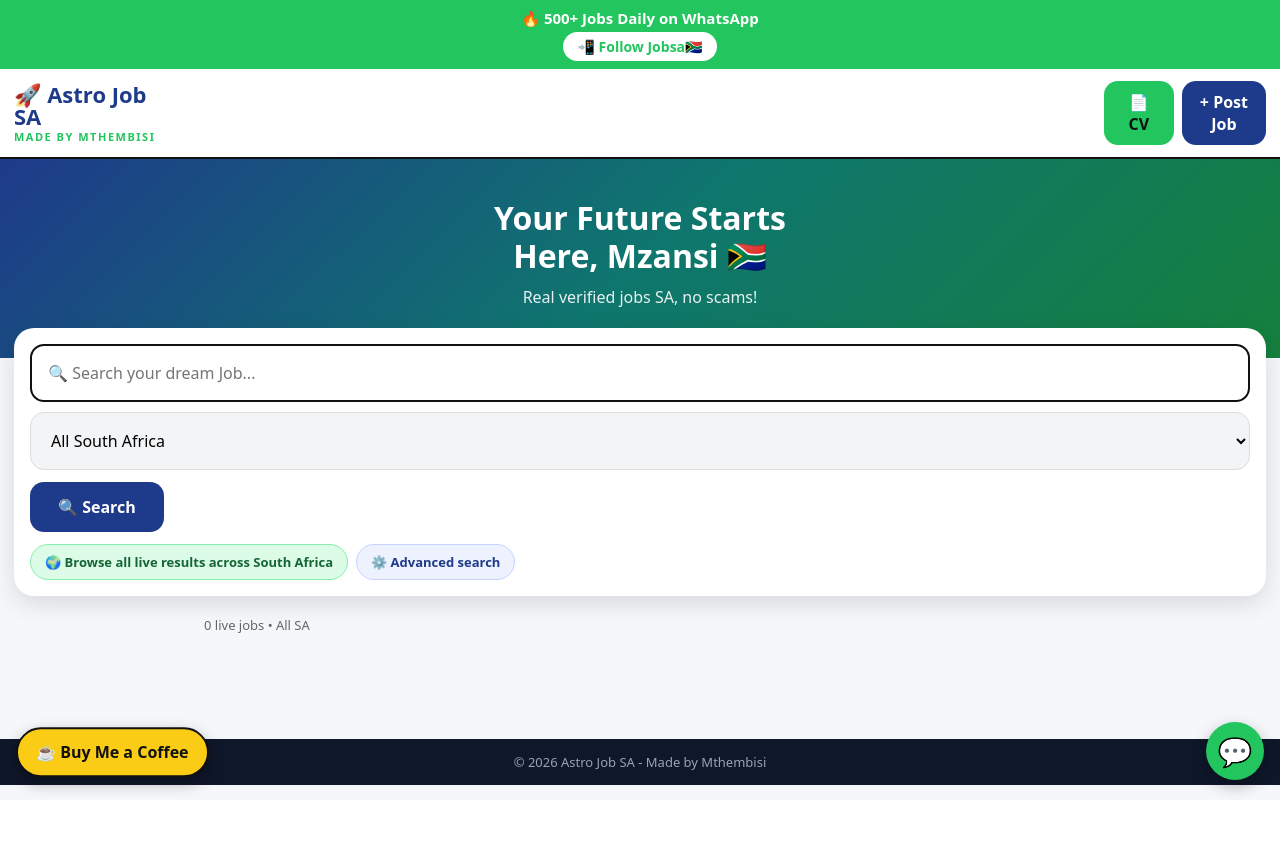
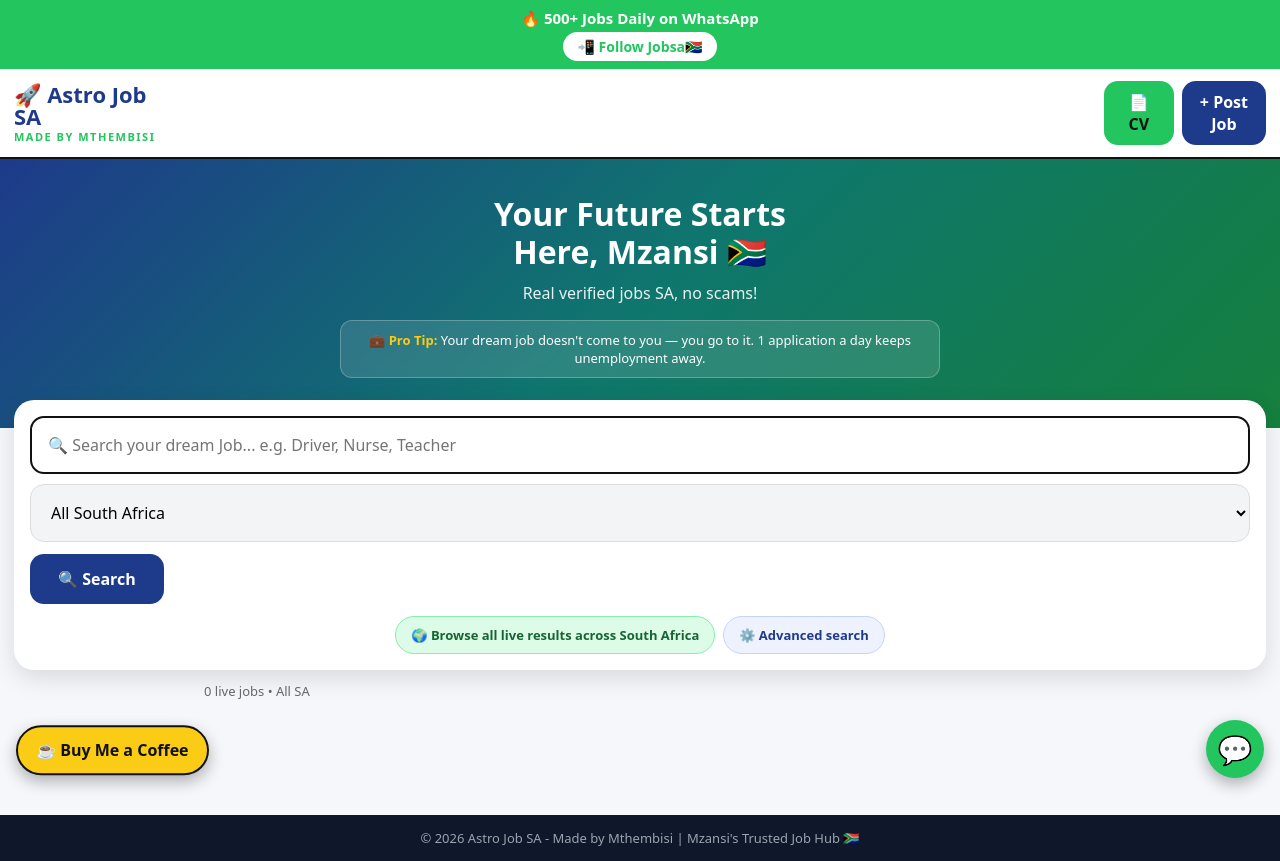
Before and after one commit to astroyoungin600-art/AstroJob-SA, a Flask app: template templates/index.html in a window 1280 px wide. Before the commit the page ends 799 px from the top, so only its background shows below. Run offline with Flask 3, Linux system fonts and the light colour scheme; the template is opened without the code that fills it, so the values that code supplies are empty.

Commit message:
add pro motivational message rotating in hero

```diff
--- a/templates/index.html
+++ b/templates/index.html
@@ -16,25 +16,26 @@ body{background:#f5f7fb}
 .btns{display:flex;gap:8px}
 .btn-cv{background:#22c55e;color:#111;padding:10px 18px;border-radius:14px;text-decoration:none;font-weight:800;text-align:center;min-width:70px}
 .btn-post{background:#1e3a8a;color:#fff;padding:10px 18px;border-radius:14px;text-decoration:none;font-weight:800;text-align:center;min-width:80px}
-.hero{background:linear-gradient(135deg,#1e3a8a 0%,#0f766e 50%,#15803d 100%);color:#fff;padding:40px 20px 50px;text-align:center}
+.hero{background:linear-gradient(135deg,#1e3a8a 0%,#0f766e 50%,#15803d 100%);color:#fff;padding:36px 20px 50px;text-align:center}
 .hero h1{font-size:32px;line-height:1.2;font-weight:900}
 .hero p{margin-top:10px;opacity:.9}
-.search-wrap{background:#fff;margin:-30px 14px 20px;border-radius:20px;padding:16px;box-shadow:0 8px 24px rgba(0,0,0,.12)}
+.pro-motivate{background:rgba(255,255,255,.12);border:1px solid rgba(255,255,255,.25);margin:16px auto 0;max-width:600px;padding:10px 14px;border-radius:12px;font-size:13px;line-height:1.4;backdrop-filter:blur(6px)}
+.pro-motivate b{color:#facc15}
+.search-wrap{background:#fff;margin:-28px 14px 12px;border-radius:20px;padding:16px;box-shadow:0 8px 24px rgba(0,0,0,.12)}
 .search-wrap input,.search-wrap select{width:100%;padding:16px;border:2px solid #111;border-radius:14px;font-size:16px}
-.search-wrap select{background:#f3f4f6;border:1px solid #ddd}
-.btn-search{background:#1e3a8a;color:#fff;border:none;padding:14px 28px;border-radius:14px;font-weight:900;font-size:16px;cursor:pointer;margin-top:12px;width:auto}
-.links-row{display:flex;gap:8px;margin-top:12px;flex-wrap:wrap}
-.link-pill{background:#eef2ff;color:#1e3a8a;padding:8px 14px;border-radius:20px;font-size:13px;font-weight:700;text-decoration:none;border:1px solid #c7d2fe;display:inline-block}
+.search-wrap select{background:#f3f4f6;border:1px solid #ddd;margin-top:10px}
+.btn-search{background:#1e3a8a;color:#fff;border:none;padding:14px 28px;border-radius:14px;font-weight:900;font-size:16px;cursor:pointer;margin-top:12px}
+.links-row{display:flex;gap:8px;margin-top:12px;flex-wrap:wrap;justify-content:center}
+.link-pill{background:#eef2ff;color:#1e3a8a;padding:9px 15px;border-radius:20px;font-size:13px;font-weight:800;text-decoration:none;border:1px solid #c7d2fe}
 .link-pill.green{background:#dcfce7;color:#166534;border-color:#86efac}
-.jobs{padding:0 14px 100px;max-width:900px;margin:auto}
+.jobs{padding:0 14px 110px;max-width:900px;margin:auto}
 .card{background:#fff;border-radius:14px;padding:14px;margin:10px 0;border:1px solid #eee}
 .badge{font-size:11px;background:#eef2ff;color:#1e3a8a;padding:3px 8px;border-radius:20px}
 .btn-apply{background:#111;color:#fff;padding:10px 16px;border-radius:10px;text-decoration:none;display:inline-block;font-weight:700;margin-top:8px}
 .footer{background:#0f172a;color:#9ca3af;text-align:center;padding:14px;font-size:13px}
-.coffee-hang{position:fixed;bottom:20px;left:16px;background:#facc15;color:#111;padding:12px 18px;border-radius:30px;text-decoration:none;font-weight:900;display:flex;align-items:center;gap:6px;box-shadow:0 6px 16px rgba(0,0,0,.3);z-index:99;border:2px solid #111;animation:float 2s ease-in-out infinite}
-.whatsapp-float{position:fixed;bottom:20px;right:16px;background:#22c55e;width:58px;height:58px;border-radius:50%;display:flex;align-items:center;justify-content:center;font-size:28px;box-shadow:0 6px 16px rgba(0,0,0,.3);z-index:99;text-decoration:none}
+.coffee-hang{position:fixed;bottom:22px;left:16px;background:#facc15;color:#111;padding:12px 18px;border-radius:30px;text-decoration:none;font-weight:900;display:flex;align-items:center;gap:6px;box-shadow:0 6px 16px rgba(0,0,0,.3);z-index:99;border:2px solid #111;animation:float 2s ease-in-out infinite}
+.whatsapp-float{position:fixed;bottom:22px;right:16px;background:#22c55e;width:58px;height:58px;border-radius:50%;display:flex;align-items:center;justify-content:center;font-size:28px;box-shadow:0 6px 16px rgba(0,0,0,.3);z-index:99;text-decoration:none}
 @keyframes float{0%,100%{transform:translateY(0)}50%{transform:translateY(-4px)}}
-@media(max-width:600px){.search-grid{grid-template-columns:1fr}}
 </style>
 </head>
 <body>
@@ -58,20 +59,21 @@ body{background:#f5f7fb}
 <div class="hero">
   <h1>Your Future Starts<br>Here, Mzansi 🇿🇦</h1>
   <p>Real verified jobs SA, no scams!</p>
+  <div class="pro-motivate" id="motivate">
+    💼 <b>Pro Tip:</b> <span id="mtext">Your dream job doesn't come to you — you go to it. 1 application a day keeps unemployment away.</span>
+  </div>
 </div>
 
 <div class="search-wrap">
   <form action="/search" method="GET">
-    <input name="q" value="{{qq}}" placeholder="🔍 Search your dream Job..." style="margin-bottom:10px">
+    <input name="q" value="{{qq}}" placeholder="🔍 Search your dream Job... e.g. Driver, Nurse, Teacher">
     <select name="loc">
       <option value="">All South Africa</option>
       {% for p in provinces %}
       <option value="{{p}}" {% if loc==p %}selected{% endif %}>{{p}}</option>
       {% endfor %}
     </select>
-    <div>
-      <button class="btn-search" type="submit">🔍 Search</button>
-    </div>
+    <button class="btn-search" type="submit">🔍 Search</button>
     <div class="links-row">
       <a href="/search" class="link-pill green">🌍 Browse all live results across South Africa</a>
       <a href="/search" class="link-pill">⚙️ Advanced search</a>
@@ -91,10 +93,22 @@ body{background:#f5f7fb}
   {% endfor %}
 </div>
 
-<div class="footer">© 2026 Astro Job SA - Made by Mthembisi</div>
+<div class="footer">© 2026 Astro Job SA - Made by Mthembisi | Mzansi's Trusted Job Hub 🇿🇦</div>
 
 <a class="coffee-hang" href="https://www.buymeacoffee.com/astroyoungin" target="_blank">☕ Buy Me a Coffee</a>
 <a class="whatsapp-float" href="https://whatsapp.com/channel/0029Vb6J4zX9hXEy9q2uA40b" target="_blank">💬</a>
 
+<script>
+const msgs=[
+"Your dream job doesn't come to you — you go to it. 1 application a day keeps unemployment away.",
+"Mzansi, 500+ employers are hiring today. Your CV is your ticket — send it now.",
+"Success is not for the lazy. Apply today, interview tomorrow, paycheck next week. 🚀",
+"Real jobs. No scams. No fees. Just your future starting now. — Made by Mthembisi for SA youth.",
+"Don't wait for opportunity — search your dream job and create it. Your family is counting on you."
+];
+let i=0;
+setInterval(()=>{i=(i+1)%msgs.length; document.getElementById('mtext').innerText=msgs[i];},4000);
+</script>
+
 </body>
 </html>
```
